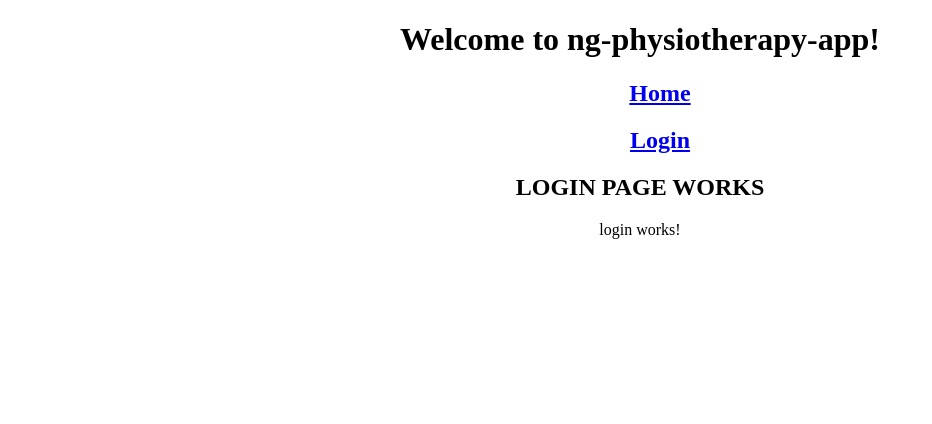
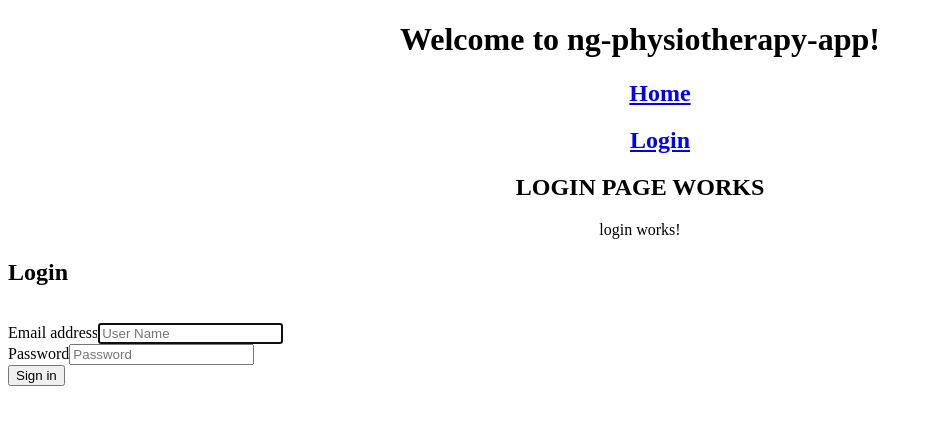
Before and after one commit to FelixTheCatBG/ng-physiotherapy-app, an Angular app: page /login in a window 1280 px wide. Shown: the top 424 px of the page, without its empty margins (0-932 px from the left). Built offline with nearby package versions, Linux system fonts and the light colour scheme.

Commit message:
Login first try

```diff
--- a/src/app/app.module.ts
+++ b/src/app/app.module.ts
@@ -1,6 +1,8 @@
 import { BrowserModule } from '@angular/platform-browser';
 import { NgModule } from '@angular/core';
 
+import { FormsModule }   from '@angular/forms';
+import { HttpClientModule } from '@angular/common/http';
 import { AppRoutingModule } from './app-routing.module';
 import { AppComponent } from './app.component';
 import { LoginComponent } from './login/login.component';
@@ -14,7 +16,9 @@ import { HomeComponent } from './home/home.component';
   ],
   imports: [
     BrowserModule,
-    AppRoutingModule
+    AppRoutingModule,
+    HttpClientModule,
+    FormsModule
   ],
   providers: [],
   bootstrap: [AppComponent]
--- a/src/app/login/login.component.html
+++ b/src/app/login/login.component.html
@@ -2,3 +2,18 @@
   <h2>LOGIN PAGE WORKS</h2>
   <p>login works!</p>
 </div>
+
+<form class="form-signin" #loginForm="ngForm" (ngSubmit)="login(loginForm)">
+  <div class="container-fluid">
+    <h2 class="form-signin-heading">Login</h2>
+    <div *ngIf="invalidLogin" class="alert alert-danger">Invalid username or password.</div>
+    <br/>
+    <label for="username" class="sr-only">Email address</label>
+    <input type="email" id="username" name="identifier" ngModel class="form-control" placeholder="User Name" required autofocus>
+    <br/>
+    <label for="password" class="sr-only">Password</label>
+    <input type="password" id="password" name="password" ngModel class="form-control" placeholder="Password" required>
+    <br/>
+    <button class="btn btn-lg btn-primary btn-block" type="submit">Sign in</button>
+  </div>
+</form>
--- a/src/app/login/login.component.ts
+++ b/src/app/login/login.component.ts
@@ -1,5 +1,8 @@
 import { Component, OnInit } from '@angular/core';
-import { ActivatedRoute } from '@angular/router';
+import { Router, ActivatedRoute } from '@angular/router';
+import { HttpHeaders } from '@angular/common/http';
+import {NgForm} from '@angular/forms';
+import { HttpClient } from '@angular/common/http';
 
 @Component({
   selector: 'app-login',
@@ -7,10 +10,34 @@ import { ActivatedRoute } from '@angular/router';
   styleUrls: ['./login.component.css']
 })
 export class LoginComponent implements OnInit {
+  invalidLogin: boolean;
 
-  constructor() { }
+  constructor(
+    private router:Router,
+    private http: HttpClient
+    ) { }
 
+  login(form: NgForm) {
+      let credentials = JSON.stringify(form.value);
+      console.log(credentials);
+      this.http.post("http://localhost:1337/auth/local", credentials
+       , {
+        headers: new HttpHeaders({
+          "Content-Type": "application/json"
+        })
+      }).subscribe(response => {
+        console.log(response);
+        let token = (<any>response).jwt;
+        localStorage.setItem("jwt", token);
+        this.invalidLogin = false;
+        this.router.navigate(["/"]);
+
+      }, err => {
+      this.invalidLogin = true;
+      });
+    }
   ngOnInit() {
+
   }
 
 }
```
